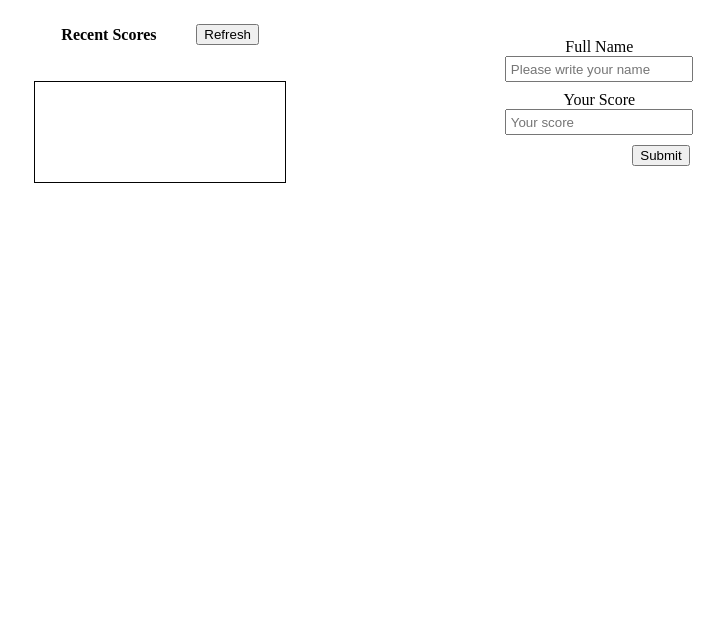
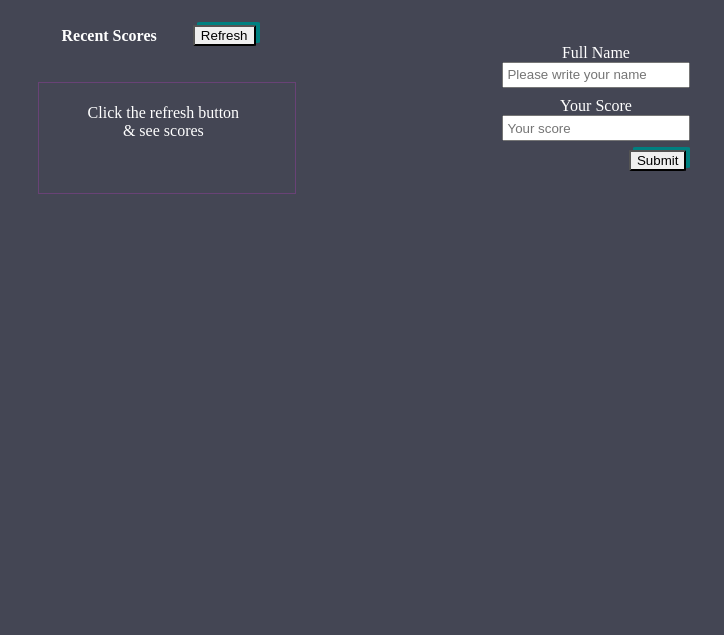
Before and after one commit to HossainAraf/Leaderboard, a website built with webpack: page src/index.html in a window 1280 px wide. Shown: the part 165-800 px from the top of the page, without its empty margins (278-1002 px from the left). Built offline with nearby package versions, Linux system fonts and the light colour scheme.

Commit message:
Update css

```diff
--- a/src/index.html
+++ b/src/index.html
@@ -6,6 +6,7 @@
   <title>Leaderboard</title>
 </head>
 <body>
+  <sec id="main">
       <h1>Leaderboard</h1>
   <div id="container-wrapper">
   <div id="container" class="flex-row">
@@ -15,7 +16,7 @@
        <button id="refresh">Refresh</button>
           </div>
           <ul id="score-ul">
-
+            <p id="temp-text">Click the refresh button<br>& see scores</p>
           </ul>
       </div>
           <form id="add-new" class="flex-col">
@@ -27,6 +28,7 @@
               </form>
   </div>
 </div>
+</sec>
 <script type="module" src="./index.js"></script>
 </body>
 </html>
--- a/src/modules/score.js
+++ b/src/modules/score.js
@@ -1,15 +1,15 @@
 const form = document.querySelector('#add-new');
 const gameId = localStorage.getItem('gameId');
-
 const dynamicDisplay = document.querySelector('#score-ul');
 const refreshButton = document.querySelector('#refresh');
+const tempText = document.querySelector('#temp-text');
 
 const displayScores = (scores) => {
   scores.sort((a, b) => b.score - a.score);
   dynamicDisplay.innerHTML = '';
 
   scores.forEach((score) => {
-    const scoreElement = document.createElement('div');
+    const scoreElement = document.createElement('li');
     scoreElement.innerHTML = `${score.user}: ${score.score}`;
     dynamicDisplay.appendChild(scoreElement);
   });
@@ -20,6 +20,7 @@ const refreshScores = async () => {
     const response = await fetch(`https://us-central1-js-capstone-backend.cloudfunctions.net/api/games/${gameId}/scores`);
     const data = await response.json();
     displayScores(data.result);
+    tempText.style.display = 'none';
   } catch (error) {
     // Handle errors here if needed
   }
@@ -28,8 +29,8 @@ const refreshScores = async () => {
 const submitForm = async (event) => {
   event.preventDefault();
 
-  const nameInput = document.getElementById('name');
-  const scoreInput = document.getElementById('score');
+  const nameInput = document.querySelector('#name');
+  const scoreInput = document.querySelector('#score');
 
   const data = {
     score: scoreInput.value,
@@ -44,7 +45,7 @@ const submitForm = async (event) => {
           'Content-Type': 'application/json',
         },
         body: JSON.stringify({
-          name: 'Soccer Leaderboard',
+          name: 'Game Leaderboard',
         }),
       });
 
@@ -63,7 +64,6 @@ const submitForm = async (event) => {
     await scoresResponse.json();
   } catch (error) {
     // Handle errors here if needed
-
   }
 };
 
--- a/src/styles/style.css
+++ b/src/styles/style.css
@@ -1,7 +1,8 @@
 body {
   margin: 2%;
   padding: 5%;
-  color: #030303;
+  color: #fff;
+  background-color: #444654;
 }
 
 .flex-row {
@@ -18,6 +19,7 @@ body {
 }
 
 h1 {
+  font-family: Brush Script MT, cursive;
   color: rgb(8, 8, 15);
   padding-left: 20%;
 }
@@ -35,20 +37,30 @@ h4 {
 }
 
 #score-ul {
-  border: 1px solid #030303;
+  border: 1px solid #f3f3;
   min-width: 15rem;
   min-height: 100px;
   display: flex;
   flex-direction: column;
   justify-content: flex-start;
   align-items: flex-start;
-  padding-left: 5px;
-  padding-right: 5px;
+  padding: 2%;
+  padding-right: 5%;
+}
+
+li:nth-child(even) {
+  background-color: #f0bcbc;
+}
+
+li:nth-child(odd) {
+  background-color: #fff;
 }
 
 #score-ul li {
   list-style-type: none;
   width: 100%;
+  color: #020202;
+  padding: 2%;
 }
 
 #add-scores {
@@ -56,19 +68,28 @@ h4 {
   justify-content: space-around;
 }
 
-#submit {
-  align-self: flex-end;
-}
-
 input {
   padding: 2%;
   margin-bottom: 5%;
 }
 
-.odd {
-  background-color: #fff;
+#refresh,
+#submit {
+  border-radius: 5%;
+  box-shadow: 4px -3px teal;
 }
 
-.even {
-  background-color: rgb(167, 138, 194);
+#submit {
+  align-self: flex-end;
 }
+
+label {
+  color: #fff;
+}
+
+#temp-text {
+  text-align: center;
+  font-weight: 100;
+  text-decoration: wavy;
+  width: 100%;
+}
```
Also changed, not shown: src/img/hand-point-up-regular.svg (added).
